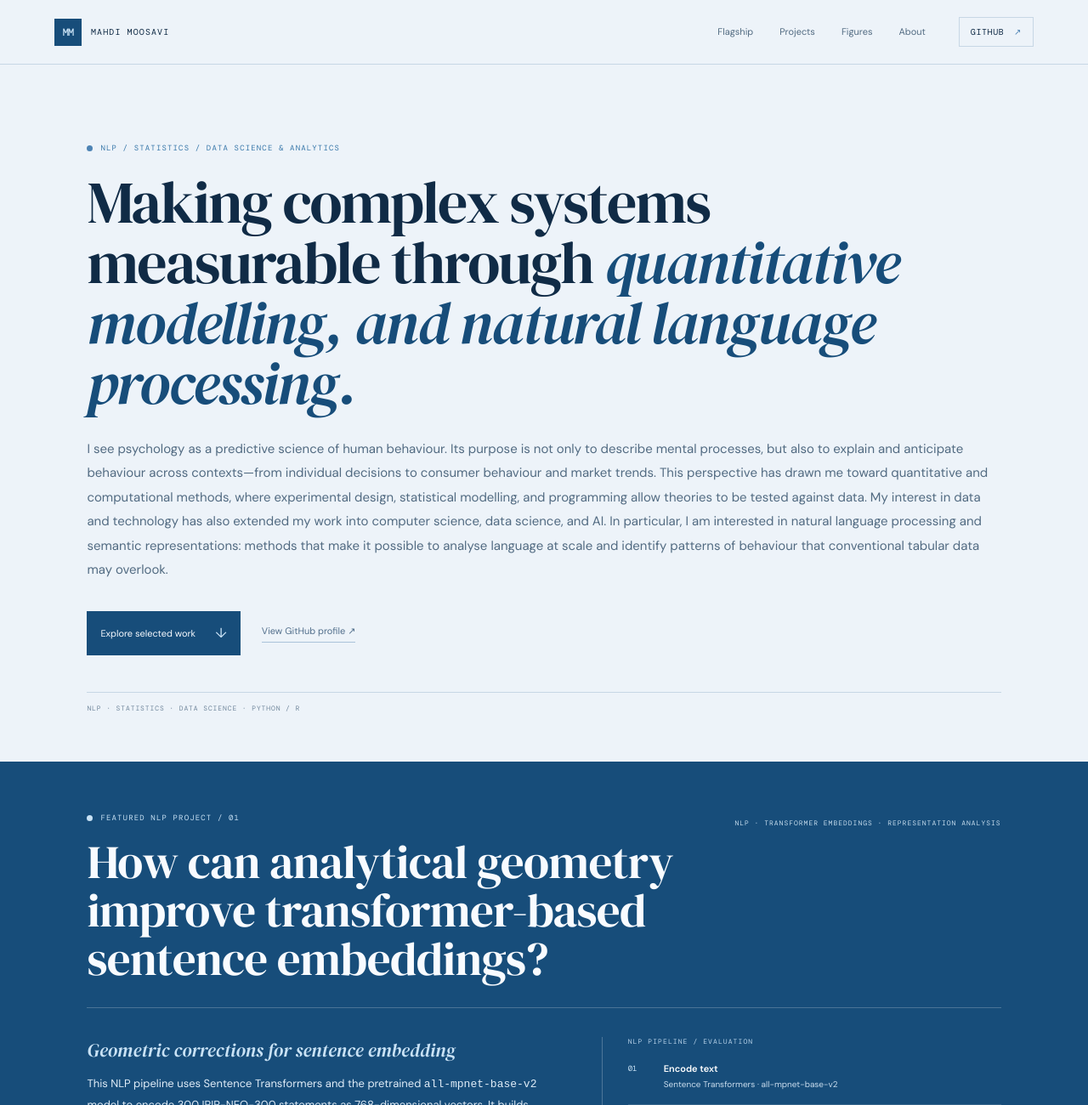
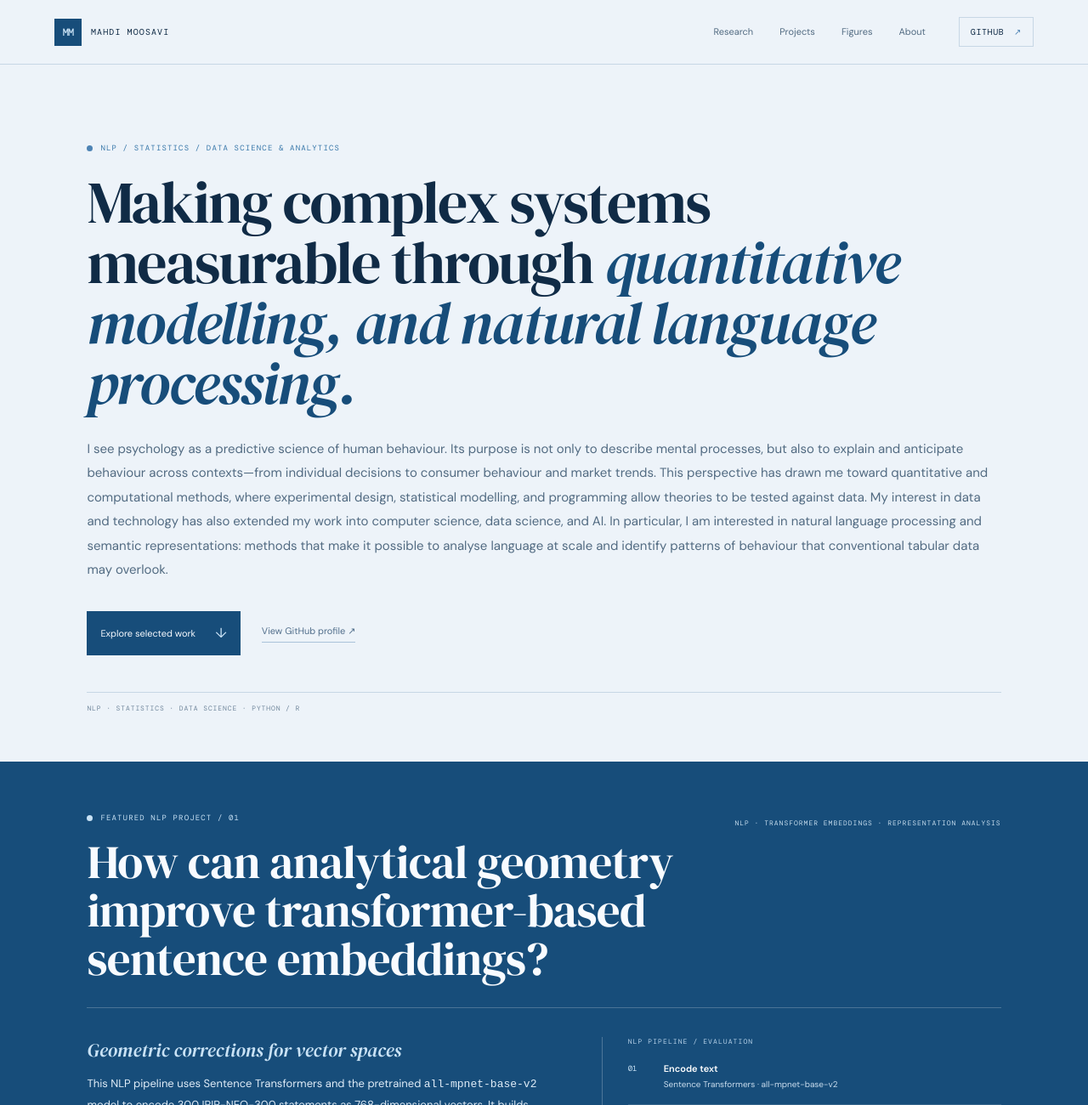
Before and after one commit to MahdiMoocavi/MahdiMoocavi.github.io, a plain HTML site: page index.html in a window 1280 px wide. Shown: the top 1300 px of the page at 85% size. Drawn offline with nearby package versions, Linux system fonts and the light colour scheme.

Commit message:
Update research navigation and project descriptor

```diff
--- a/index.html
+++ b/index.html
@@ -24,7 +24,7 @@
       <span class="identity-name">MAHDI MOOSAVI</span>
     </a>
     <nav aria-label="Main navigation">
-      <a href="#research">Flagship</a>
+      <a href="#research">Research</a>
       <a href="#projects">Projects</a>
       <a href="#figures">Figures</a>
       <a href="#about">About</a>
@@ -60,7 +60,7 @@
       </div>
       <div class="lead-grid">
         <div class="lead-copy">
-          <p class="lead-deck">Geometric corrections for sentence embedding</p>
+          <p class="lead-deck">Geometric corrections for vector spaces</p>
           <p>This NLP pipeline uses Sentence Transformers and the pretrained <code>all-mpnet-base-v2</code> model to encode 300 IPIP-NEO-300 statements as 768-dimensional vectors. It builds pairwise cosine-similarity matrices and examines how shared linguistic features affect semantic relationships between items, particularly reverse-keyed pairs within the same facet.</p>
           <p>The Python implementation compares eight conditions: raw embeddings and seven corrections, including global mean-centering, PCA-based component removal (drop-top / all-but-the-top), regularised ZCA and partial whitening, domain- and facet-informed centering, and nested pair-scope corrections. This separates geometry-only methods from corrections that use known domain and facet metadata.</p>
           <p>Evaluation covers 696 predefined within-facet reverse-keyed pairs and 654 same-keyed controls. The best reported condition, nested full-rescale, reaches 90.5% sign-accuracy against a theoretical negative-sign expectation. This is an embedding-space result—not evidence that corrected similarities reproduce empirical item-response correlations. Response-based validation remains outstanding.</p>
```
